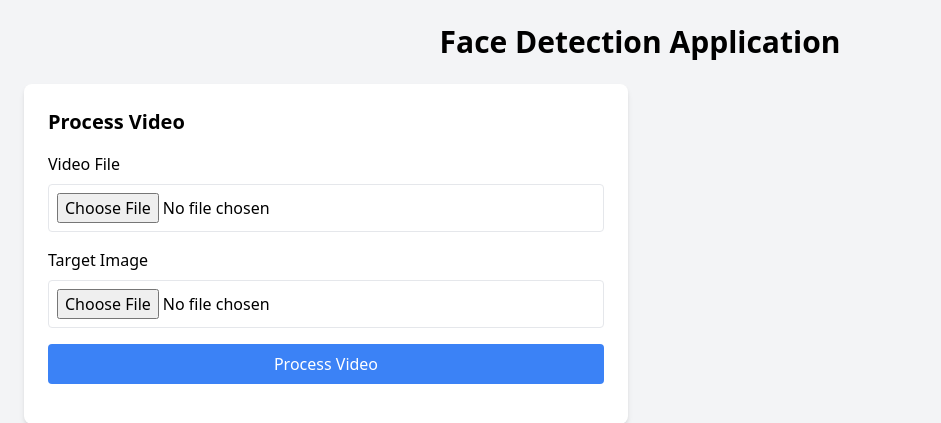
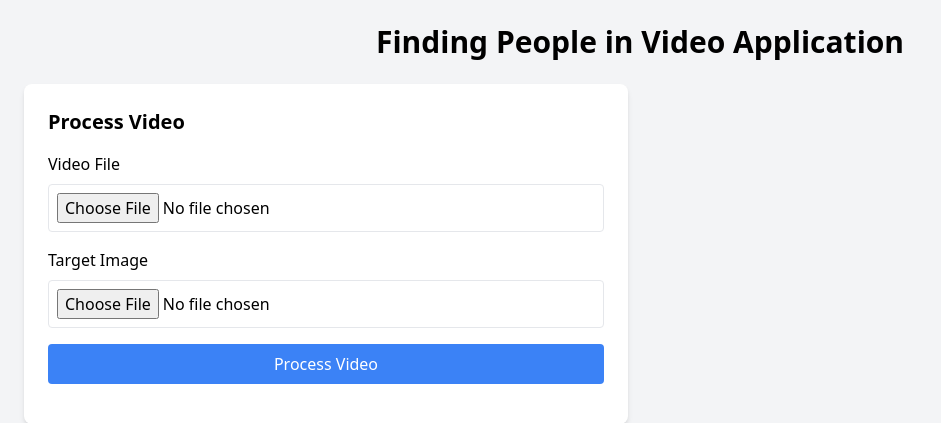
Before and after one commit to TOM-TITO-coder/Finding_people_in_video, a FastAPI app: page / in a window 1280 px wide. Shown: the top 423 px of the page, without its empty margins (0-941 px from the left). Run offline with FastAPI, Linux system fonts and the light colour scheme.

Commit message:
update ui

```diff
--- a/app/templates/index.html
+++ b/app/templates/index.html
@@ -2,7 +2,7 @@
 <html lang="en">
 <head>
     <meta charset="UTF-8">
-    <title>Face Detection App</title>
+    <title>Finding People in Video App</title>
     <link href="https://cdn.jsdelivr.net/npm/tailwindcss@2.2.19/dist/tailwind.min.css" rel="stylesheet">
     <style>
         .loader {
@@ -17,7 +17,7 @@
 </head>
 <body class="bg-gray-100">
     <div class="container mx-auto p-6">
-        <h1 class="text-3xl font-bold mb-6 text-center">Face Detection Application</h1>
+        <h1 class="text-3xl font-bold mb-6 text-center">Finding People in Video Application</h1>
 
         <div class="grid md:grid-cols-2 gap-6">
             <div class="bg-white p-6 rounded-lg shadow-md">
```
